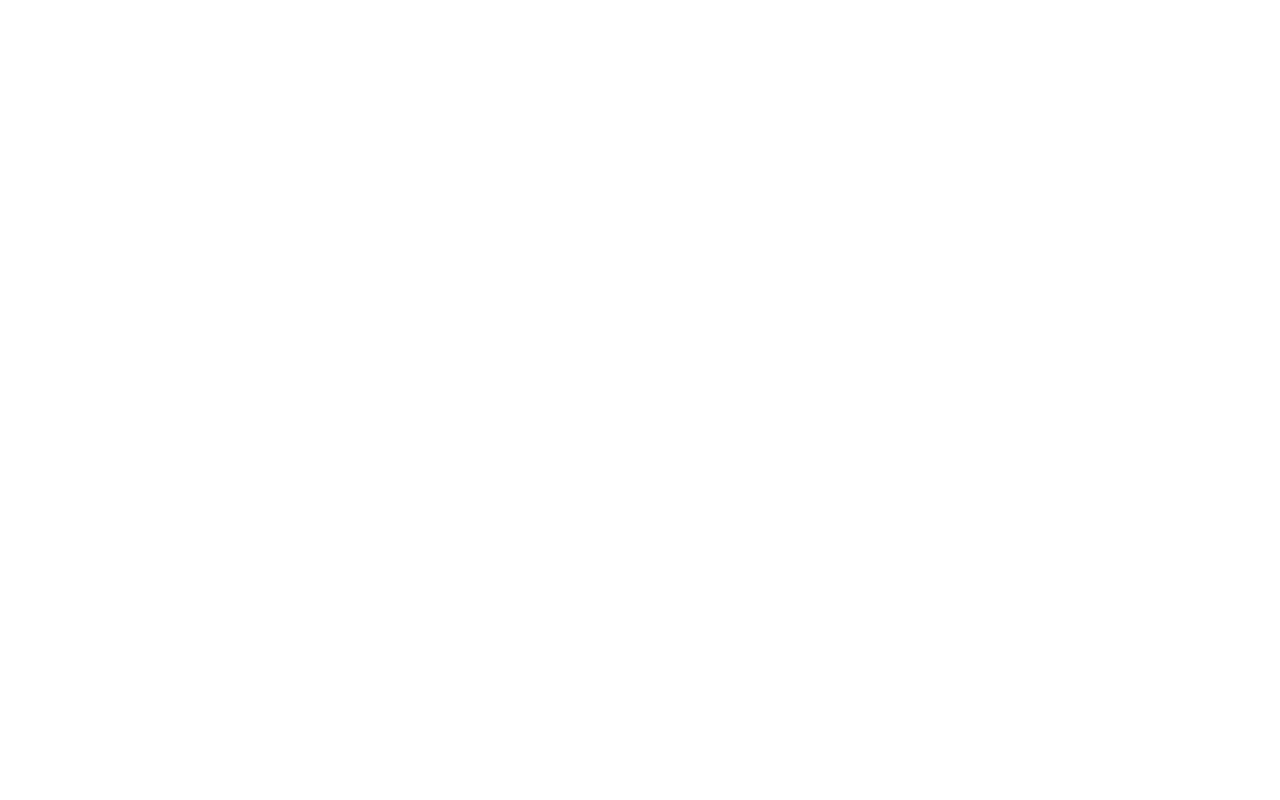
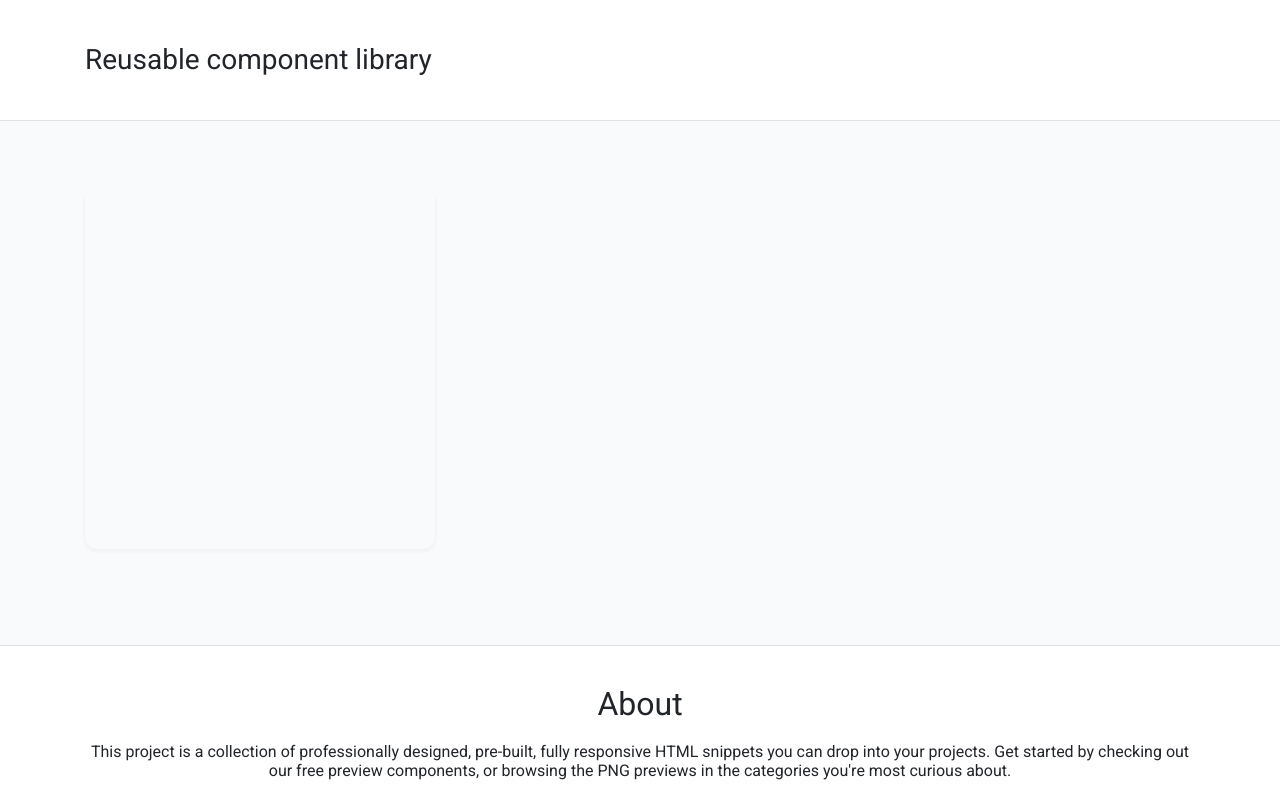
Before and after one commit to js-tasks-ru/htmlcss-20210916_harvey2009, a website: page index.html in a window 1280 px wide. Drawn offline with Linux system fonts and the light colour scheme.

Commit message:
04-lection2-00-main-page

```diff
--- /dev/null
+++ b/assets/css/components/card.css
@@ -0,0 +1,7 @@
+.card {
+  display: inline-flex;
+  flex-basis: 350px;
+  height: 360px;
+  box-shadow: 0 2px 4px rgba(33, 36, 41, .05);
+  border-radius: 12px;
+}
--- /dev/null
+++ b/assets/css/components/footer.css
@@ -0,0 +1,18 @@
+.footer {
+  display: flex;
+  justify-content: center;
+  padding: 20px 40px;
+  background-color: var(--white);
+  border-top: 1px solid var(--grey-2);
+  font-size: 28px;
+}
+
+.footer__content {
+  flex-basis: 1110px;
+  color: var(--black);
+  text-align: center;
+}
+
+.footer__title {
+  padding: 20px 0;
+}
--- a/assets/css/components/header.css
+++ b/assets/css/components/header.css
@@ -1,6 +1,15 @@
 .header {
-  padding: 20px 40px;
-  background-color: var(--black);
+  display: flex;
+  justify-content: center;
+  height: 120px;
+  background-color: var(--white);
+  border-bottom: 1px solid var(--grey-2);
+}
+
+.header__content {
+  display: flex;
+  flex-basis: 1110px;
+  align-items: center;
   font-size: 28px;
-  color: white;
+  color: var(--black);
 }
--- a/assets/css/components/main.css
+++ b/assets/css/components/main.css
@@ -1,3 +1,21 @@
 .main {
-  padding: 40px;
+  display: flex;
+  justify-content: center;
+  background: var(--grey-1);
+  padding: 68px;
 }
+
+.main__content {
+  display: flex;
+  flex-basis: 1110px;
+  background: var(--grey-1);
+}
+
+.main__content_cards {
+  flex-flow: row wrap;
+  gap: 30px;
+}
+
+.main__card {
+
+}
--- /dev/null
+++ b/assets/css/components/pages.css
@@ -0,0 +1,16 @@
+.page {
+  display: grid;
+  grid-template-rows: auto 1fr auto;
+  height: 100vh;
+  background-color: var(--grey-1);
+}
+
+.page__header {
+  height: 80px;
+  background: #4263EB;
+}
+
+.page__footer {
+  height: 80px;
+  background: #212429;
+}
--- a/assets/css/main.css
+++ b/assets/css/main.css
@@ -1,8 +1,12 @@
 @import '../css/normalize.min.css';
 @import '../fonts/fonts.css';
+@import './components/pages.css';
+
 @import './components/header.css';
 @import './components/main.css';
+@import './components/footer.css';
 @import './components/demo-table.css';
+@import './components/card.css';
 
 :root {
   --white: #ffffff;
@@ -13,7 +17,7 @@
   --blue: #4263EB;
   --dark-blue: #2342C0;
   --red: #F03D3E;
-  --grey-1: #F8F9FA;
+  --grey-1: #F9FAFC;
   --grey-2: #DDE2E5;
   --grey-3: #ACB5BD;
   --grey-4: #495057;
--- a/index.html
+++ b/index.html
@@ -1,10 +1,31 @@
 <!DOCTYPE html>
 <!-- Главная страница -->
 <html lang="ru">
-    <head>
-        <link rel="stylesheet" href="./assets/css/main.css">
-    </head>
-    <body>
-
-    </body>
+  <head>
+    <title>Main page</title>
+    <link rel="stylesheet" href="./assets/css/main.css">
+  </head>
+  <body class="page">
+    <header class="header">
+      <div class="header__content">
+        Reusable component library
+      </div>
+    </header>
+    <main class="main">
+      <div class="main__content main__content_cards">
+        <div class="card main__card">
+          <div class="card__content"></div>
+          <div class="card__footer">
+            <div class=""></div>
+          </div>
+        </div>
+      </div>
+    </main>
+    <footer class="footer">
+      <div class="footer__content">
+        <h3 class="footer__title">About</h3>
+        <p>This project is a collection of professionally designed, pre-built, fully responsive HTML snippets you can drop into your projects. Get started by checking out our free preview components, or browsing the PNG previews in the categories you're most curious about.</p>
+      </div>
+    </footer>
+  </body>
 </html>
```
